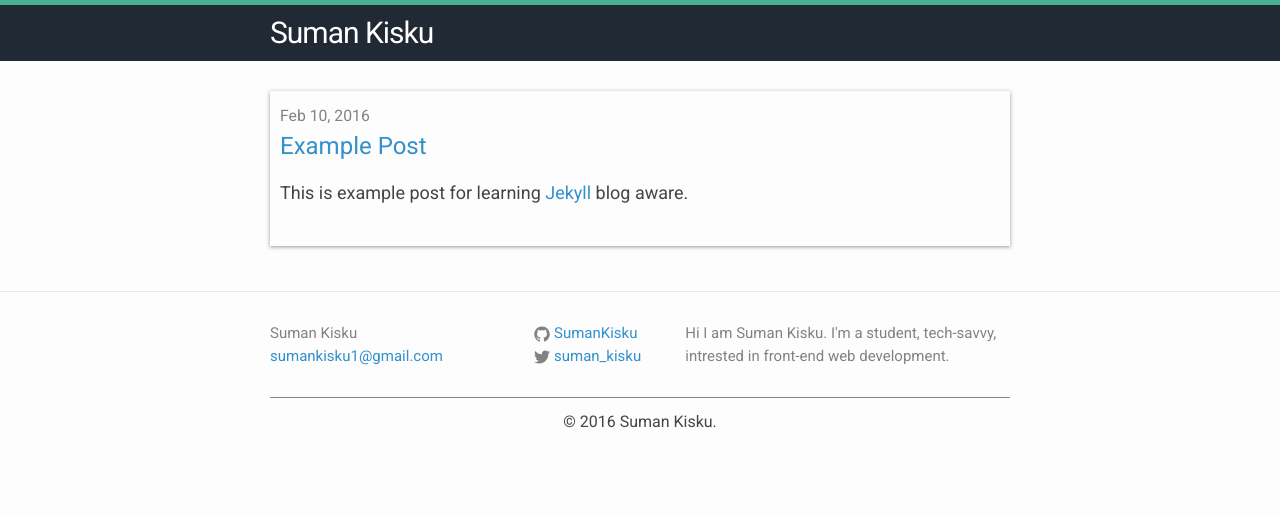
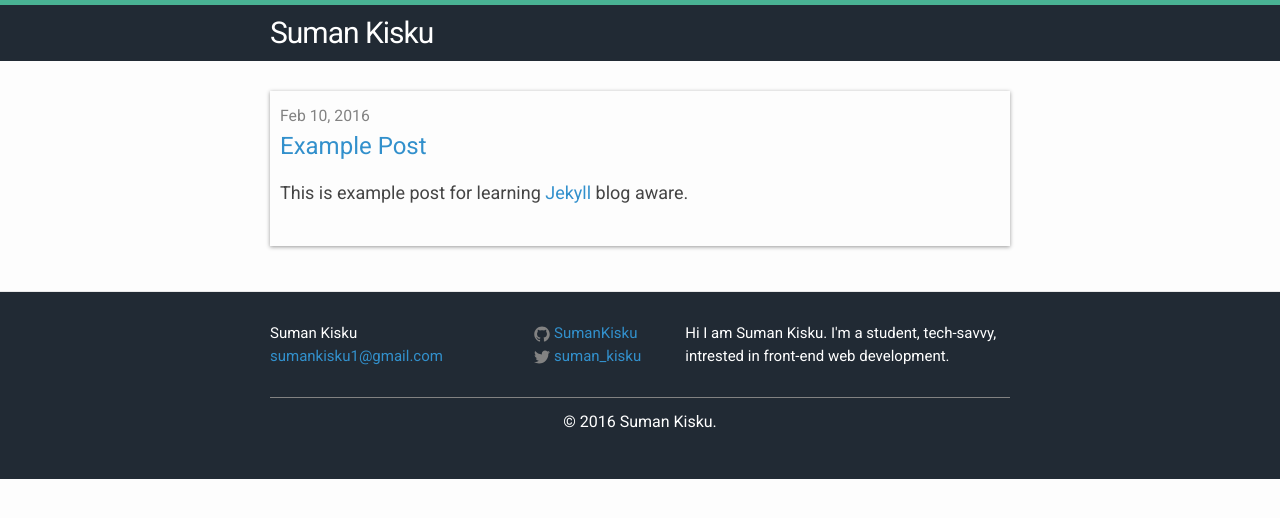
Before and after one commit to SumanKisku/sumankisku.github.io, a Jekyll site: the page built from index.html, in a window 1280 px wide. Shown: the top 518 px of the page. Built offline with Jekyll 4.4.1, drawn with Linux system fonts in a browser that asks for light colours.

Commit message:
Initial commit

```diff
--- a/_sass/_layout.scss
+++ b/_sass/_layout.scss
@@ -61,6 +61,7 @@
 .site-footer {
     border-top: 1px solid $grey-color-light;
     padding: $spacing-unit 0;
+    background-color: #212A34;
 }
 
 .footer-heading {
@@ -76,7 +77,7 @@
 
 .footer-col-wrapper {
     font-size: 15px;
-    color: $grey-color;
+    color: $white-color;
     margin-left: -$spacing-unit / 2;
     @extend %clearfix;
 }
--- a/_sass/_style.scss
+++ b/_sass/_style.scss
@@ -3,6 +3,7 @@
     text-align: center;
     border-top: 1px solid #828282;
     padding-top: 12px;
+    color: $white-color;
 }
 .site-header{
     background: #212A34;
```
